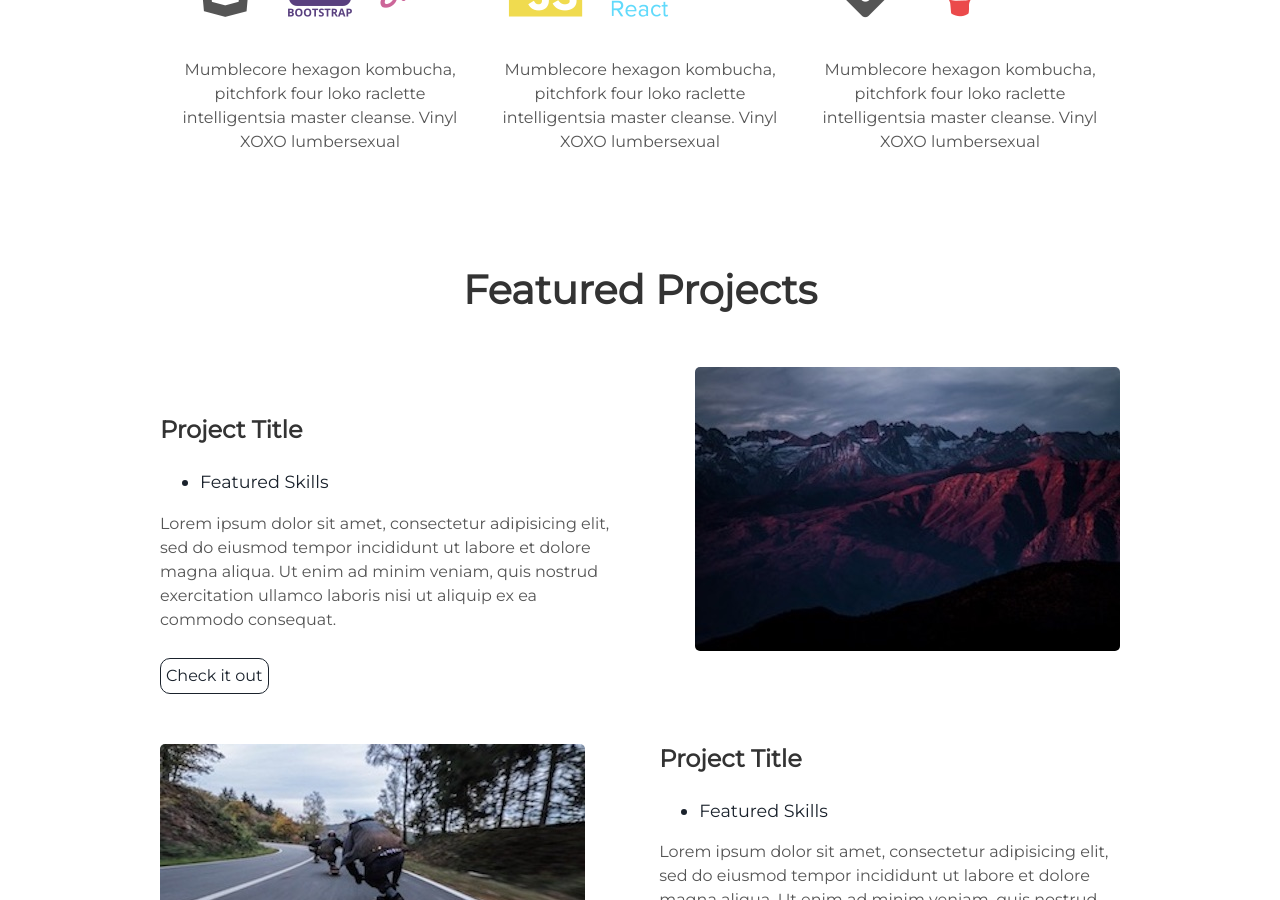
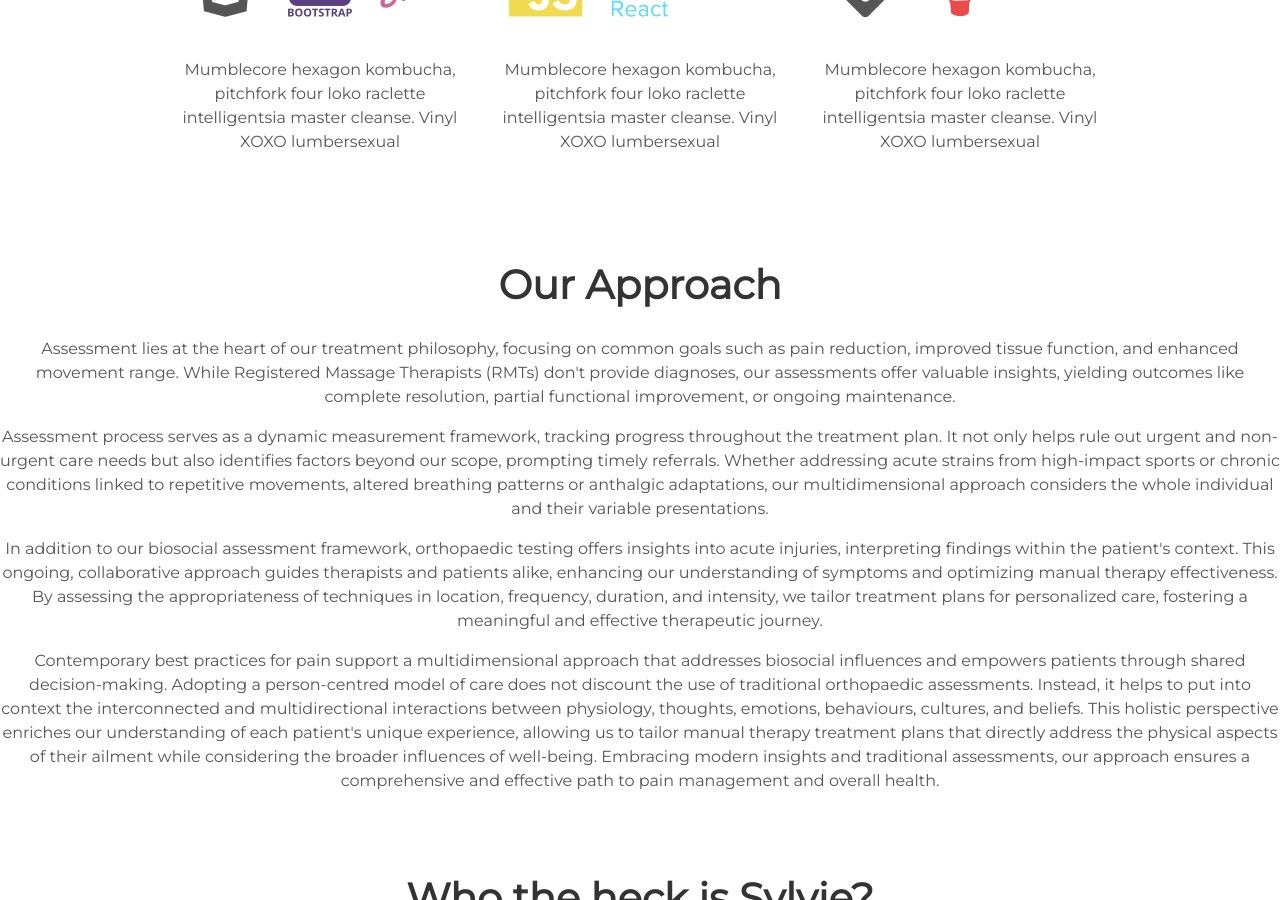
Before and after one commit to HelloMuscle/hellomuscle.github.io, a Jekyll site: the page built from index.html, in a window 1280 px wide and 900 px high, scrolled down 3063 px. Built offline with Jekyll 4.4.1, drawn with Linux system fonts in a browser that asks for light colours; some of the changed text lies outside the part shown.

Commit message:
Split it out.

```diff
--- /dev/null
+++ b/_includes/approach.html
@@ -0,0 +1,7 @@
+<div class="user-details">
+  <h1>Our Approach</h1>
+  <p>Assessment lies at the heart of our treatment philosophy, focusing on common goals such as pain reduction, improved tissue function, and enhanced movement range. While Registered Massage Therapists (RMTs) don't provide diagnoses, our assessments offer valuable insights, yielding outcomes like complete resolution, partial functional improvement, or ongoing maintenance.</p>
+  <p>Assessment process serves as a dynamic measurement framework, tracking progress throughout the treatment plan. It not only helps rule out urgent and non-urgent care needs but also identifies factors beyond our scope, prompting timely referrals. Whether addressing acute strains from high-impact sports or chronic conditions linked to repetitive movements, altered breathing patterns or anthalgic adaptations, our multidimensional approach considers the whole individual and their variable presentations.</p>
+  <p>In addition to our biosocial assessment framework, orthopaedic testing offers insights into acute injuries, interpreting findings within the patient's context. This ongoing, collaborative approach guides therapists and patients alike, enhancing our understanding of symptoms and optimizing manual therapy effectiveness. By assessing the appropriateness of techniques in location, frequency, duration, and intensity, we tailor treatment plans for personalized care, fostering a meaningful and effective therapeutic journey.</p>
+  <p>Contemporary best practices for pain support a multidimensional approach that addresses biosocial influences and empowers patients through shared decision-making. Adopting a person-centred model of care does not discount the use of traditional orthopaedic assessments. Instead, it helps to put into context the interconnected and multidirectional interactions between physiology, thoughts, emotions, behaviours, cultures, and beliefs. This holistic perspective enriches our understanding of each patient's unique experience, allowing us to tailor manual therapy treatment plans that directly address the physical aspects of their ailment while considering the broader influences of well-being. Embracing modern insights and traditional assessments, our approach ensures a comprehensive and effective path to pain management and overall health.</p>
+</div>
--- /dev/null
+++ b/_includes/bio.html
@@ -0,0 +1,7 @@
+<div class="user-details">
+  <h1>Who the heck is Sylvie?</h1>
+  <p>Meet Sylvie Lestideau RMT, an experienced Registered Massage Therapist. With a diverse background shaped by various life experiences, Sylvie has a unique perspective on well-being. With six years of hands-on experience, she is recognized for her exceptional skill  and compassionate care. A graduate with honours and recipient of the Heart Award from the 3000-hour program at VCMT.</p>
+  <p>Her journey into healthcare has been influenced by a life filled with exploration—whether kayaking, riding motorcycles, frolicking in the woods, or embracing the unpredictability of life. Understanding the human experience has deepened over the years through assisting people living with quadriplegia, carving jade stone as an art form, travelling, and connecting with people.</p>
+  <p>Now, as an RMT, Sylvie aspires to make a positive impact by prioritizing each client's individuality. She recognizes that every person is unique, with different physical ailments as well as variable and complex massage therapy needs. Sylvie is committed to meeting clients where they are and appreciating them unconditionally, fostering a warm and positive regard.</p>
+  <p>At Hello Muscle Massage Therapy, you'll discover more than just massage therapy; it's an invitation into a space where skill and compassion converge. Trust Sylvie to address your physical needs and celebrate the unique journey you bring to each session. Your well-being is not just a priority; it's a journey that Sylvie is prepared to take with you as you are ready.</p>
+</div>
--- a/_includes/footer.html
+++ b/_includes/footer.html
@@ -1,8 +1,7 @@
 <footer class="footer">
     <p>&copy; {{site.username}}</p>
-    <p>Build with Jekyll and <span class="love">❤</span> by <a href="https://github.com/nrandecker">Nathan Randecker</a></p>
+    <!--<p>Build with Jekyll and <span class="love">❤</span> by <a href="https://github.com/nrandecker">Nathan Randecker</a></p>-->
 </footer>
 <script src="//cdn.jsdelivr.net/particles.js/2.0.0/particles.min.js"></script>
 <script src="{{ "/assets/js/sweet-scroll.min.js" | prepend: site.baseurl }}"></script>
 <script src="{{ "/assets/js/main.js" | prepend: site.baseurl }}"></script>
-{% include google-analytics.html %}
--- /dev/null
+++ b/_includes/testimonial.html
@@ -0,0 +1,26 @@
+  <div class="user">
+    <div class="tech">
+      <h2>Design</h2>
+      <i class="devicon-html5-plain-wordmark"></i>
+      <i class="devicon-bootstrap-plain-wordmark colored"></i>
+      <i class="devicon-sass-original colored"></i>
+      <p>Mumblecore hexagon kombucha, pitchfork four loko raclette intelligentsia master cleanse.
+        Vinyl XOXO lumbersexual</p>
+    </div>
+    <div class="tech">
+      <h2>Code</h2>
+      <i class="devicon-javascript-plain colored"></i>
+      <i class="devicon-react-original-wordmark colored"></i>
+      <i class="devicon-nodejs-plain-wordmark"></i>
+      <p>Mumblecore hexagon kombucha, pitchfork four loko raclette intelligentsia master cleanse.
+        Vinyl XOXO lumbersexual</p>
+    </div>
+    <div class="tech">
+      <h2>Tools</h2>
+      <i class="devicon-git-plain"></i>
+      <i class="devicon-gulp-plain colored"></i>
+      <i class="devicon-atom-original-wordmark"></i>
+      <p>Mumblecore hexagon kombucha, pitchfork four loko raclette intelligentsia master cleanse.
+        Vinyl XOXO lumbersexual</p>
+    </div>
+  </div>
--- a/_layouts/default.html
+++ b/_layouts/default.html
@@ -6,7 +6,16 @@
       <section id="about">
         {% include about.html %}
       </section>
-      <section id="projects">
+      <section id="approach">
+        {% include approach.html %}
+      </section>
+      <section id="bio">
+        {% include bio.html %}
+      </section>
+      <section id="testimonial">
+        {% include testimonial.html %}
+      </section>
+      <section id="treatments">
         {% include projects.html %}
       </section>
         {{ content }}
```
Also changed, not shown: _includes/google-analytics.html (deleted, +0 -14 lines).
